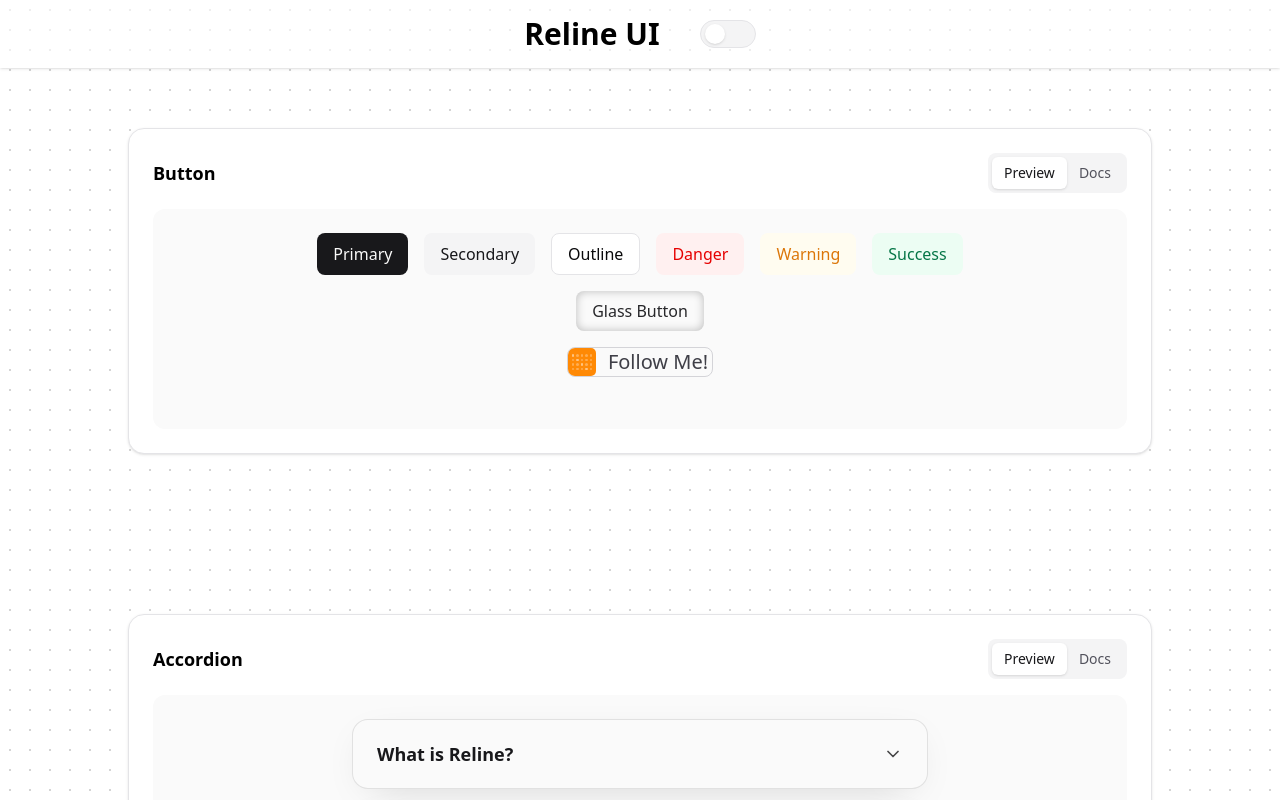
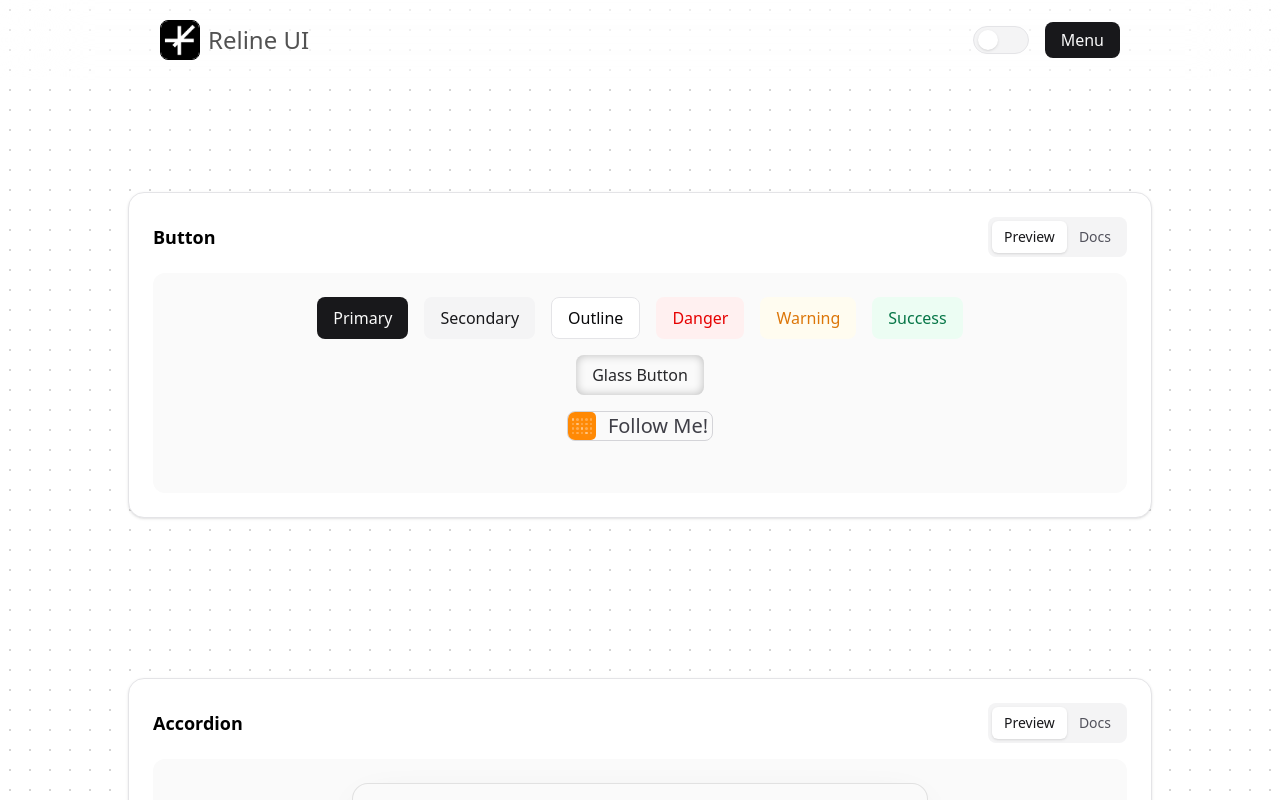
Before and after one commit to Reline-UI/reline-ui, a React (Vite) app: page / in a window 1280 px wide. Shown: the top 800 px of the page. Built offline with nearby package versions, Linux system fonts and the light colour scheme.

Commit message:
Navigation menu for the whole website has been added

```diff
--- a/example/App.jsx
+++ b/example/App.jsx
@@ -1,6 +1,8 @@
 "use client";
 
 import { LogOut, Settings, User } from "lucide-react";
+import { Routes, Route, Link, NavLink } from "react-router-dom";
+import BlocksPage from "./Pages/BlocksPage";
 import {
   Button,
   GlassButton,
@@ -79,21 +81,84 @@ export default function App() {
 
   // drawe's state
   const [open, setOpen] = useState(false);
+  const [openMenu, setOpenMenu] = useState(false);
   return (
-    <main className="relative min-h-screen w-full p-8 pt-20 dark:bg-zinc-950 dark:text-white overflow-x-hidden">
+    <main className="relative min-h-screen w-full  dark:bg-zinc-950 dark:text-white overflow-x-hidden">
       {/* Background */}
       <div className="absolute inset-0 z-0 [background-size:20px_20px] [background-image:radial-gradient(#d4d4d4_1px,transparent_1px)] dark:[background-image:radial-gradient(#404040_1px,transparent_1px)]" />
 
-      <div className="fixed top-0 left-0 z-10 right-0 bg-white/60 dark:bg-zinc-900/60 backdrop-blur-sxm shadow">
-        <div className="max-w-7xl mx-auto px-4 py-4">
-          <h1 className="text-3xl font-bold text-center flex items-center gap-10 justify-center">
+      <div className="fixed top-0 left-0 z-10 right-0 bg-white/60 dark:bg-zinc-900/60 backdrop-blur-sxm shadow"></div>
+
+      {/* Navigation */}
+      <nav className="relative top-0 inset-x-0 bg-transparent  px-40 py-5 backdrop-blur-2xl w-full flex justify-between items-center ">
+        <div className="reline flex items-center gap-2">
+          <img
+            className="size-6 md:size-10 overflow-hidden rounded-lg border dark:border-neutral-600"
+            src="example/public/Reline_logo_black.png"
+            alt="Reline"
+          />
+          <h1 className="text-xl md:text-2xl font-medium text-neutral-600 dark:text-neutral-100">
             Reline UI
-            <ThemeToggle />
           </h1>
         </div>
+        <div className="button relative flex items-center gap-4">
+          <ThemeToggle />
+          <Button onClick={() => setOpenMenu(true)} className={`pb-0.5`}>
+            <SlideText text={"Menu"} />
+          </Button>
+        </div>
+      </nav>
+      <nav>
+        {/* For Drawer */}
+        <Drawer open={openMenu} onClose={() => setOpenMenu(false)}>
+          <div className="  h-screen  p-6 flex flex-col">
+            {/* 1. Top Action Section */}
+            <div className="flex justify-end">
+              <Button
+                variant="danger"
+                onClick={() => setOpenMenu(false)}
+                className="px-4 pt-2 pb-0.5 text-sm"
+              >
+                <SlideText text="Close Menu" />
+              </Button>
             </div>
 
-      <div className="relative z-10 flex flex-col gap-16">
+            {/* 2. Navigation Links */}
+            <nav className="mt-10 flex flex-col gap-6">
+              <NavLink
+                to="/"
+                onClick={() => setOpenMenu(false)}
+                className={({ isActive }) =>
+                  `text-lg font-medium transition-colors  pt-2 pb-0.5 rounded-md
+          ${isActive ? " text-neutral-500" : "hover:text-neutral-600"}
+          dark:text-neutral-200 dark:hover:text-neutral-300
+          `
+                }
+              >
+                <SlideText text={"Components"} />
+              </NavLink>
+
+              <NavLink
+                to="/blocks"
+                onClick={() => setOpenMenu(false)}
+                className={({ isActive }) =>
+                  `text-lg font-medium transition-colors p-2 rounded-md
+          ${isActive ? " text-neutral-500" : "hover:text-neutral-600"}
+          dark:text-neutral-200 dark:hover:text-neutral-300
+          `
+                }
+              >
+                <SlideText text={"Blocks"} />
+              </NavLink>
+            </nav>
+          </div>
+        </Drawer>
+      </nav>
+      <Routes>
+        <Route
+          path="/"
+          element={
+            <div className="relative z-10 flex flex-col gap-16 pt-16">
               {/* ---------------- Buttons ---------------- */}
               <ComponentPreview
                 title="Button"
@@ -121,18 +186,22 @@ export default function App() {
                 <div className="flex flex-col gap-4 items-center w-full">
                   <Accordion className="max-w-xl w-full">
                     <AccordionItem id="a1">
-                <AccordionTrigger id="a1">What is Reline?</AccordionTrigger>
+                      <AccordionTrigger id="a1">
+                        What is Reline?
+                      </AccordionTrigger>
                       <AccordionContent id="a1">
-                  Reline is an open-source React component library focused on
-                  modern UI patterns.
+                        Reline is an open-source React component library focused
+                        on modern UI patterns.
                       </AccordionContent>
                     </AccordionItem>
 
                     <AccordionItem id="a2">
-                <AccordionTrigger id="a2">Is it customizable?</AccordionTrigger>
+                      <AccordionTrigger id="a2">
+                        Is it customizable?
+                      </AccordionTrigger>
                       <AccordionContent id="a2">
-                  Yes, all components are unstyled primitives enhanced with
-                  Tailwind.
+                        Yes, all components are unstyled primitives enhanced
+                        with Tailwind.
                       </AccordionContent>
                     </AccordionItem>
                   </Accordion>
@@ -150,7 +219,8 @@ export default function App() {
                         What is Glass UI?
                       </GlassAccordionTrigger>
                       <GlassAccordionContent id="g1">
-                  Glass UI uses blur, translucency and depth for a premium feel.
+                        Glass UI uses blur, translucency and depth for a premium
+                        feel.
                       </GlassAccordionContent>
                     </GlassAccordionItem>
                   </GlassAccordion>
@@ -228,7 +298,10 @@ export default function App() {
                 </div>
               </ComponentPreview>
               {/* ---------------- Tabs ---------------- */}
-        <ComponentPreview title="Tabs" docs="/src/components/Tabs/docs.md">
+              <ComponentPreview
+                title="Tabs"
+                docs="/src/components/Tabs/docs.md"
+              >
                 <div className="flex flex-col gap-6 items-center w-full">
                   <TabContext defaultValue="tab1">
                     <TabList>
@@ -236,9 +309,13 @@ export default function App() {
                       <Tab value="tab2">Tab Two</Tab>
                     </TabList>
 
-              <TabPanel value="tab1">This is the content of Tab One.</TabPanel>
+                    <TabPanel value="tab1">
+                      This is the content of Tab One.
+                    </TabPanel>
 
-              <TabPanel value="tab2">This is the content of Tab Two.</TabPanel>
+                    <TabPanel value="tab2">
+                      This is the content of Tab Two.
+                    </TabPanel>
                   </TabContext>
                 </div>
               </ComponentPreview>
@@ -437,8 +514,8 @@ export default function App() {
                           Account Settings
                         </h2>
                         <p className="mt-2 text-sm text-neutral-600 dark:text-neutral-400">
-                    Manage your profile preferences, notifications and security
-                    settings.
+                          Manage your profile preferences, notifications and
+                          security settings.
                         </p>
                       </div>
 
@@ -516,7 +593,10 @@ export default function App() {
                 </div>
               </ComponentPreview>
               {/* ----------------------form-------------------------- */}
-        <ComponentPreview title={"Form"} docs={"src/components/Form/docs.md"}>
+              <ComponentPreview
+                title={"Form"}
+                docs={"src/components/Form/docs.md"}
+              >
                 <AuthForm />
               </ComponentPreview>
 
@@ -524,10 +604,16 @@ export default function App() {
               {/* Only for this component */}
               <ComponentPreview title={"Curser Effect"}>
                 <MagicCursorArea className="h-100 flex justify-center items-center">
-            <h3 className="text-neutral-600 dark:text-neutral-300 font-medium text-xl md:text-2xl lg:text-4xl">Move Your Mouse...</h3>
+                  <h3 className="text-neutral-600 dark:text-neutral-300 font-medium text-xl md:text-2xl lg:text-4xl">
+                    Move Your Mouse...
+                  </h3>
                 </MagicCursorArea>
               </ComponentPreview>
             </div>
+          }
+        />
+        <Route path="/blocks" element={<BlocksPage />} />
+      </Routes>
     </main>
   );
 }
--- /dev/null
+++ b/example/Pages/BlocksPage.jsx
@@ -0,0 +1,5 @@
+const BlocksPage = () => {
+  return <div>BlocksPage</div>;
+};
+
+export default BlocksPage;
--- a/example/main.jsx
+++ b/example/main.jsx
@@ -3,11 +3,14 @@ import { createRoot } from "react-dom/client";
 import App from "./App";
 import "../src/index.css";
 import { RelineThemeProvider } from "../src";
+import { BrowserRouter } from "react-router-dom";
 
 createRoot(document.getElementById("root")).render(
   <React.StrictMode>
     <RelineThemeProvider>
-      <App />
+      <BrowserRouter>
+        <App />
+      </BrowserRouter>
     </RelineThemeProvider>
-  </React.StrictMode>
+  </React.StrictMode>,
 );
--- a/package.json
+++ b/package.json
@@ -53,6 +53,7 @@
     "framer-motion": "^12.29.2",
     "lucide-react": "^0.563.0",
     "react-markdown": "^10.1.0",
+    "react-router-dom": "^7.13.1",
     "remark-gfm": "^4.0.1",
     "tailwind-merge": "^3.4.0"
   }
```
Also changed, not shown: example/public/Reline_logo_black.png (added), src/Block/Hero.jsx (added), 1 other file (tests, documents, lock files or other folders). Lines whose indentation alone changed are shown as unchanged.
